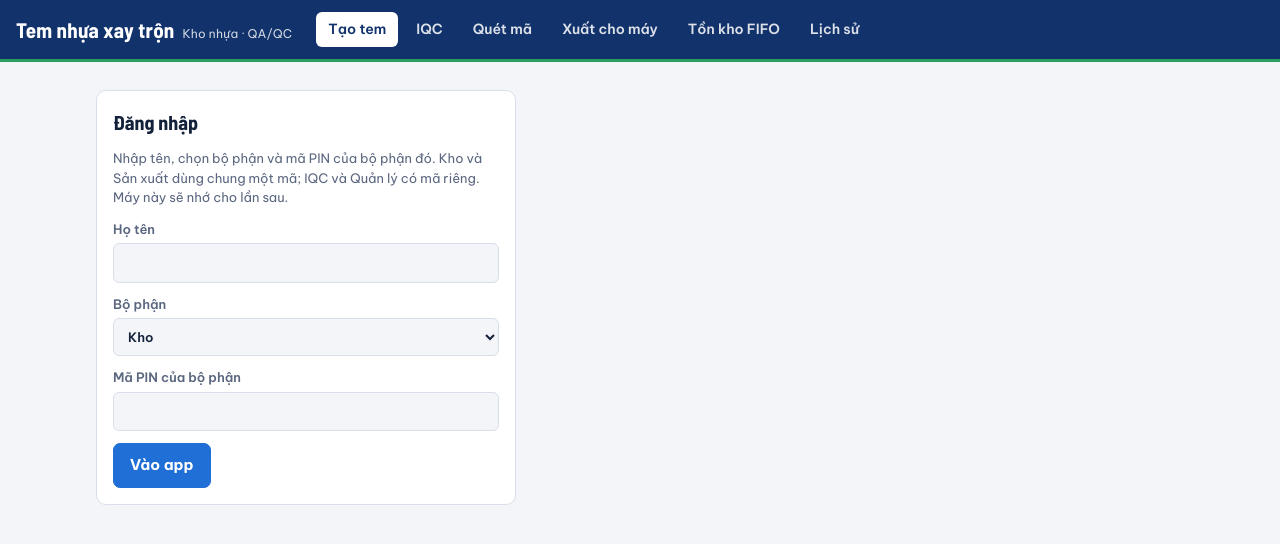
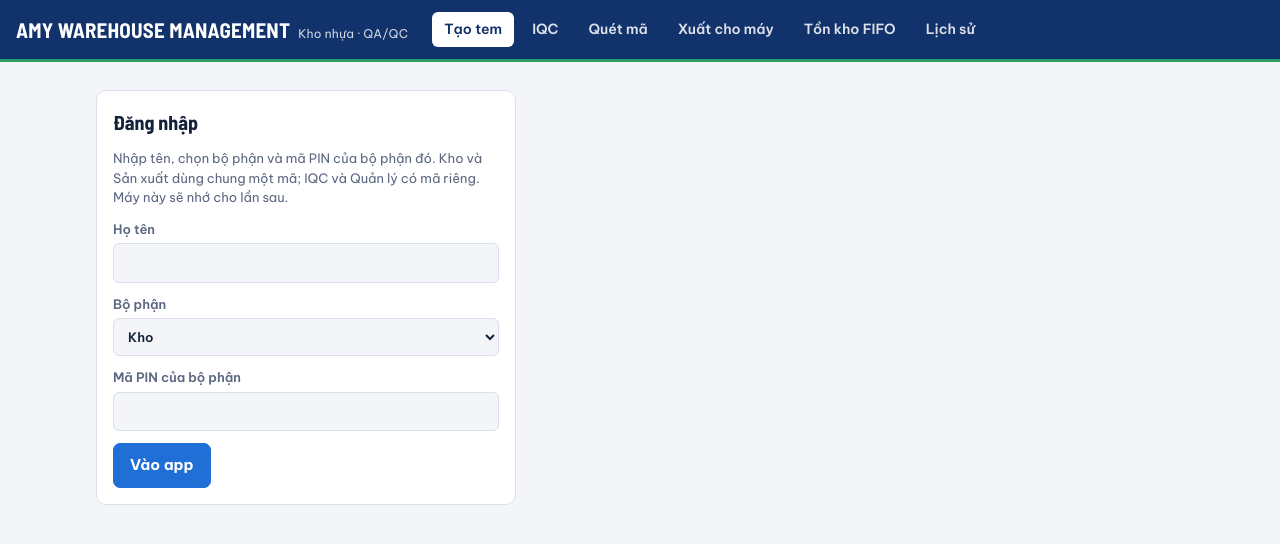
Before and after one commit to beecasso38/tem-nhua, a plain HTML site: page index.html in a window 1280 px wide. Drawn offline with nearby package versions, Linux system fonts and the light colour scheme; a script that the page names is missing.

Commit message:
Add files via upload

```diff
--- a/index.html
+++ b/index.html
@@ -137,7 +137,7 @@ ol.steps{margin:0;padding-left:20px;display:flex;flex-direction:column;gap:4px}
 </head>
 <body>
 <header class="top">
-  <div class="brand"><span id="app-name">Tem nhựa xay trộn</span><small id="app-sub">Kho nhựa · QA/QC</small></div>
+  <div class="brand"><span id="app-name">AMY WAREHOUSE MANAGEMENT</span><small id="app-sub">Kho nhựa · QA/QC</small></div>
   <nav aria-label="Chức năng">
     <a href="#tao-tem" data-nav="tao-tem">Tạo tem</a>
     <a href="#iqc" data-nav="iqc">IQC</a>
```
